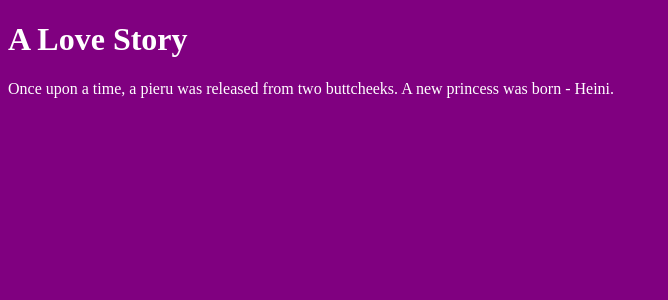
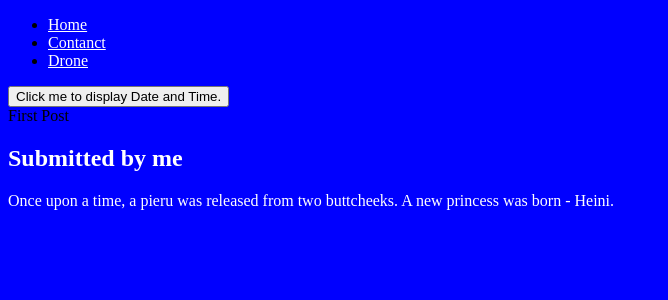
Before and after one commit to chrolss/mumindalen, a PHP site: page / in a window 1280 px wide. Shown: the top 300 px of the page, without its empty margins (0-668 px from the left). Run offline with PHP 8.4, Linux system fonts and the light colour scheme.

Commit message:
first test with webserver

```diff
--- a/index.html
+++ b/index.html
@@ -1,14 +1,45 @@
 <!DOCTYPE html>
-<html>
+<html lang="se">
+
 <head>
+	<title>HTML5/CSS3 Responsive Theme</title>
+	<meta charset="utf-8"/>
+
 	<link rel="stylesheet" href="layout.css">
+	<meta name="viewport" content="width=device-width, initial-scale=1.0"/>
 </head>
 <body>
 
-<h1>A Love Story</h1>
+	<header>
+		<nav><ul>
+			<li><a href="#">Home</a></li>
+			<li><a href="#">Contanct</a></li>
+			<li><a href="touchController">Drone</a></li>
+		</ul></nav>
+	</header>
+	<button type="button"
+	onclick="document.getElementById('demo').innerHTML = Date()">
+Click me to display Date and Time.</button>
+	<div class="mainContent">
+		<div class="content">
+			<article class="topcontent">
+				<header>
+						<h2<a href="##" title="First Post">First Post</a></h2>
+				</header>
+				<footer>
+					<h1> Submitted by me </h1>
+				</footer>
+				<content>
+					<p id="demo"></p>
+					<p>Once upon a time, a pieru was released from two buttcheeks. A new
+					princess was born - Heini.</p>
+				</content>
+			</article>
+		</div>
+	</div>
 
-<p>Once upon a time, a pieru was released from two buttcheeks. A new
-princess was born - Heini.</p>
+
+
 
 </body>
 </html>
--- a/layout.css
+++ b/layout.css
@@ -1,5 +1,5 @@
 body {
-	background-color : purple;
+	background-color : blue;
 }
 h1 {
 	color : white;
@@ -7,3 +7,9 @@ h1 {
 p {
 	color : white;
 }
+h2{
+	color : white;
+}
+a{
+	color : white;
+}
```
